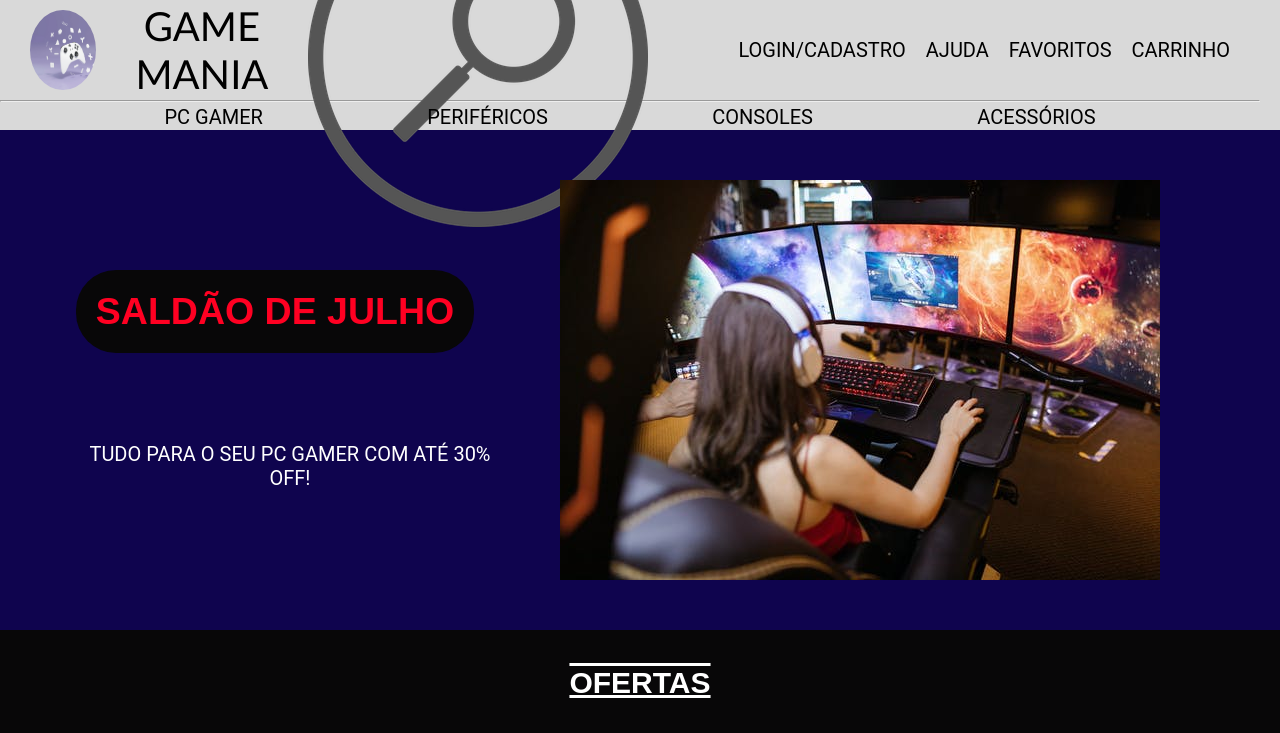
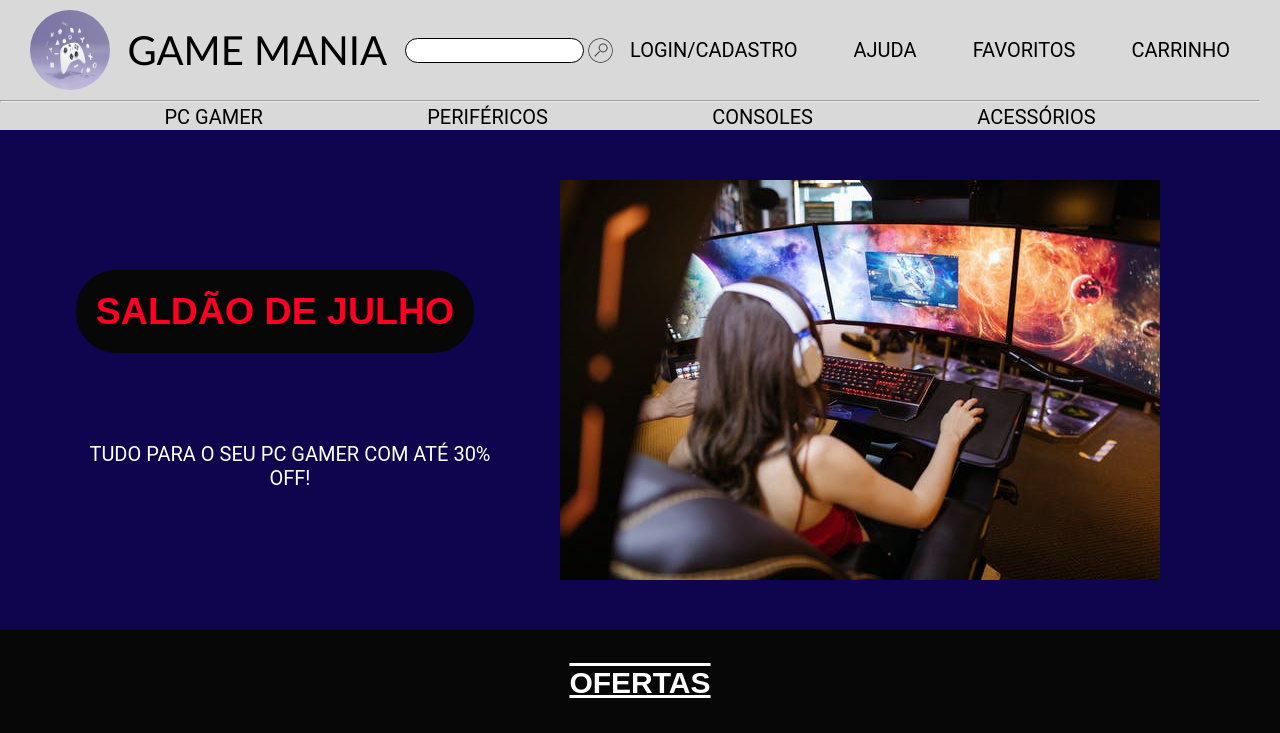
Before and after one commit to Leao-do-Norte/ativ-online-1-sa2-uc9, a plain HTML site: page index.html in a window 1280 px wide. Shown: the top 733 px of the page. Drawn offline with Linux system fonts and the light colour scheme.

Commit message:
#05 - atualização no style.css

```diff
--- a/css/style.css
+++ b/css/style.css
@@ -9,6 +9,24 @@ header{
     height: 130px;
     align-items: center;
     padding-right: 20px;
+}
+
+header input{
+    border-radius: 30px;
+    border: 1px solid black;
+    height: 25px;
+}
+
+.barra-pesquisa img{
+    height: 25px;
+    width: 25x;
+    border-radius: 25px;
+}
+
+.barra-pesquisa{
+    padding-top: 5px;
+    align-items: center;
+    justify-content: space-between;
 }
 
 .container-grid{
```
